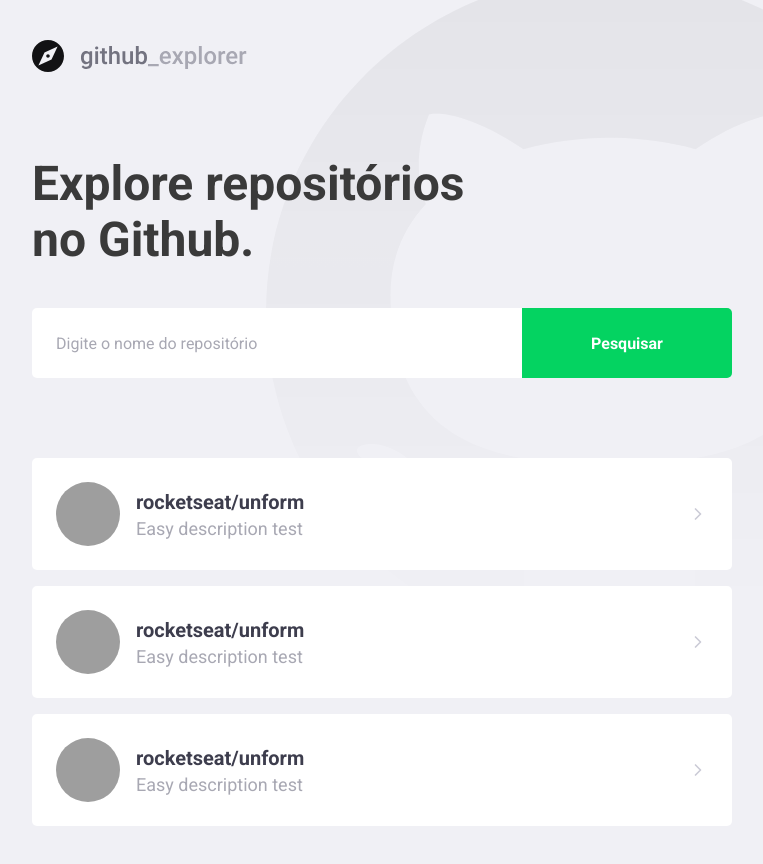
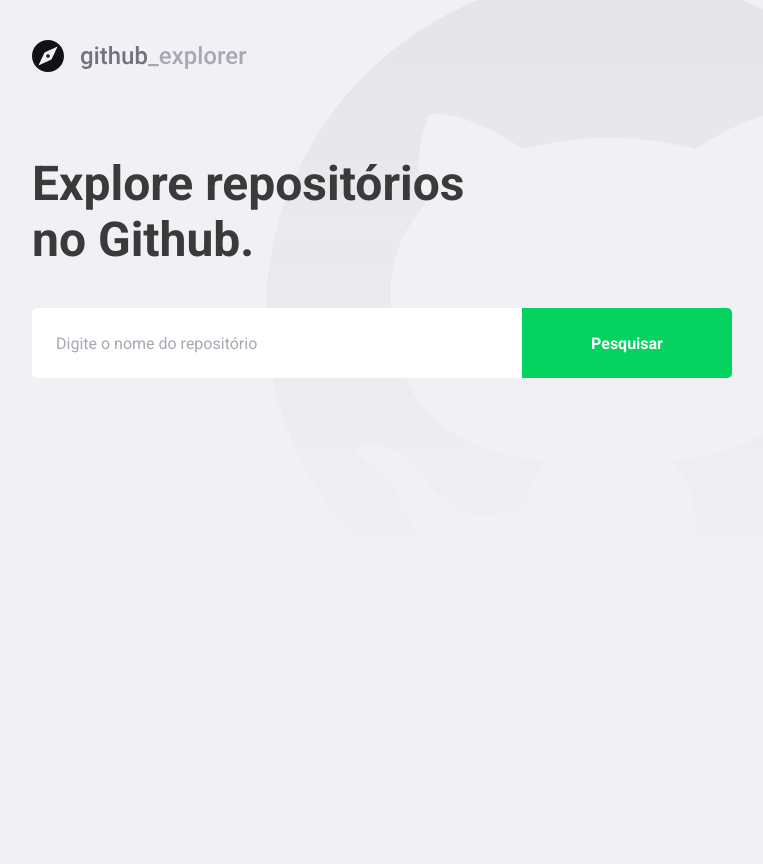
Before and after one commit to brugnaro/05-first-react-project, a React (Create React App) app: page / in a window 1280 px wide. Shown: the whole page, without its empty margins (148-911 px from the left). After the commit the page ends 800 px from the top, so only its background shows below. Built offline with nearby package versions, Linux system fonts and the light colour scheme; grey boxes are pictures that could not be loaded; the HTML template or start-up script is replaced by a standard one.

Commit message:
Integrate api github.

```diff
--- a/package.json
+++ b/package.json
@@ -10,6 +10,7 @@
     "@types/node": "^12.0.0",
     "@types/react": "^16.9.0",
     "@types/react-dom": "^16.9.0",
+    "axios": "^0.20.0",
     "polished": "^3.6.5",
     "react": "^16.13.1",
     "react-dom": "^16.13.1",
--- a/src/pages/Dashboard/index.tsx
+++ b/src/pages/Dashboard/index.tsx
@@ -1,53 +1,61 @@
-import React from 'react'
+import React, { useState, FormEvent } from 'react'
 import { FiChevronRight } from 'react-icons/fi'
+
+import api from '../../services/api'
 
 import logoImg from '../../assets/logo.svg'
 
 import { Title, Form, Repositories } from './styles'
 
+interface Repository {
+  full_name: string
+  description: string
+  owner: {
+    login: string
+    avatar_url: string
+  }
+}
+
 const Dashboard: React.FC = () => {
+  const [newRepo, setNewRepo] = useState('')
+  const [repositories, setRepositories] = useState<Repository[]>([])
+
+  async function handleAddRepository (
+    event: FormEvent<HTMLFormElement>
+  ): Promise<void> {
+    event.preventDefault()
+    const response = await api.get<Repository>(`repos/${newRepo}`)
+    const repository = response.data
+    setRepositories([...repositories, repository])
+    setNewRepo('')
+  }
+
   return (
     <>
       <img src={logoImg} alt='Github Explorer' />
       <Title>Explore repositórios no Github.</Title>
-      <Form>
-        <input placeholder='Digite o nome do repositório' />
+      <Form onSubmit={handleAddRepository}>
+        <input
+          value={newRepo}
+          onChange={e => setNewRepo(e.target.value)}
+          placeholder='Digite o nome do repositório'
+        />
         <button type='submit'>Pesquisar</button>
       </Form>
       <Repositories>
-        <a href='test'>
+        {repositories.map(repository => (
+          <a key={repository.full_name} href='test'>
             <img
-            src='https://avatars1.githubusercontent.com/u/13820189?s=460&u=e5e784a3f0ea7c00ea0062508fb96b87b165f56d&v=4'
-            alt='Marcos Rodrigues'
+              src={repository.owner.avatar_url}
+              alt={repository.owner.login}
             />
             <div>
-            <strong>rocketseat/unform</strong>
-            <p>Easy description test</p>
+              <strong>{repository.full_name}</strong>
+              <p>{repository.description}</p>
             </div>
             <FiChevronRight size={20} />
           </a>
-        <a href='test'>
-          <img
-            src='https://avatars1.githubusercontent.com/u/13820189?s=460&u=e5e784a3f0ea7c00ea0062508fb96b87b165f56d&v=4'
-            alt='Marcos Rodrigues'
-          />
-          <div>
-            <strong>rocketseat/unform</strong>
-            <p>Easy description test</p>
-          </div>
-          <FiChevronRight size={20} />
-        </a>
-        <a href='test'>
-          <img
-            src='https://avatars1.githubusercontent.com/u/13820189?s=460&u=e5e784a3f0ea7c00ea0062508fb96b87b165f56d&v=4'
-            alt='Marcos Rodrigues'
-          />
-          <div>
-            <strong>rocketseat/unform</strong>
-            <p>Easy description test</p>
-          </div>
-          <FiChevronRight size={20} />
-        </a>
+        ))}
       </Repositories>
     </>
   )
--- a/src/pages/Dashboard/styles.ts
+++ b/src/pages/Dashboard/styles.ts
@@ -69,7 +69,8 @@
     }
 
     div {
-      margin-left: 16px;
+      margin: 0 16px;
+      flex: 1;
 
       strong {
         font-size: 20px;
--- /dev/null
+++ b/src/services/api.ts
@@ -0,0 +1,7 @@
+import axios from 'axios'
+
+const api = axios.create({
+  baseURL: 'https://api.github.com'
+})
+
+export default api
```
Also changed, not shown: 1 other file (tests, documents, lock files or other folders). Lines whose indentation alone changed are shown as unchanged.
